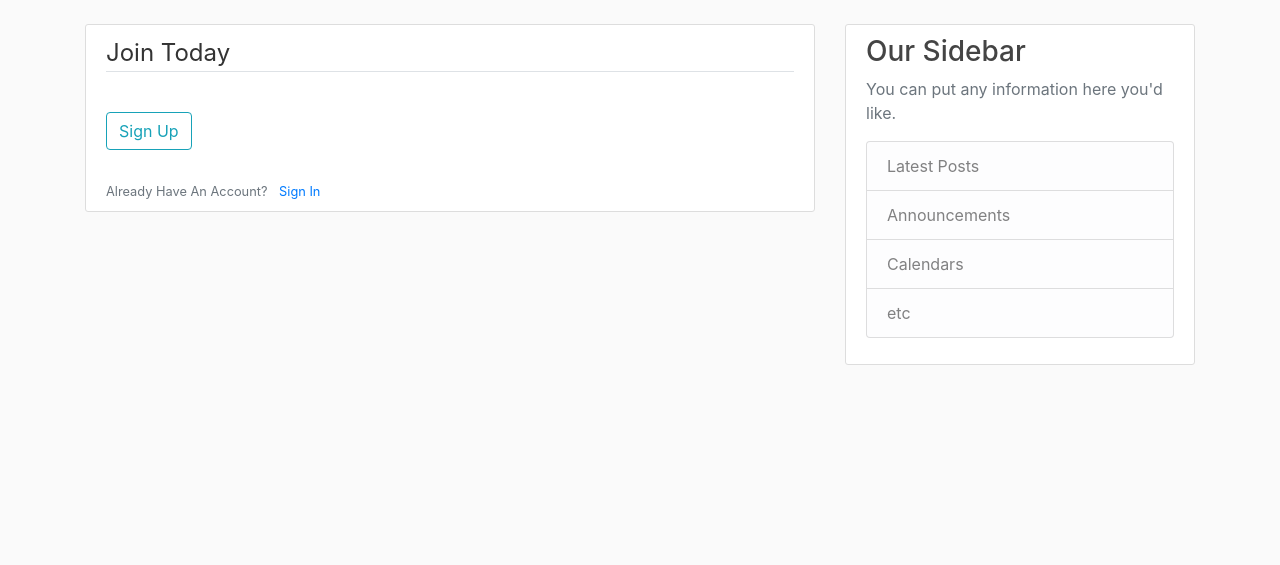
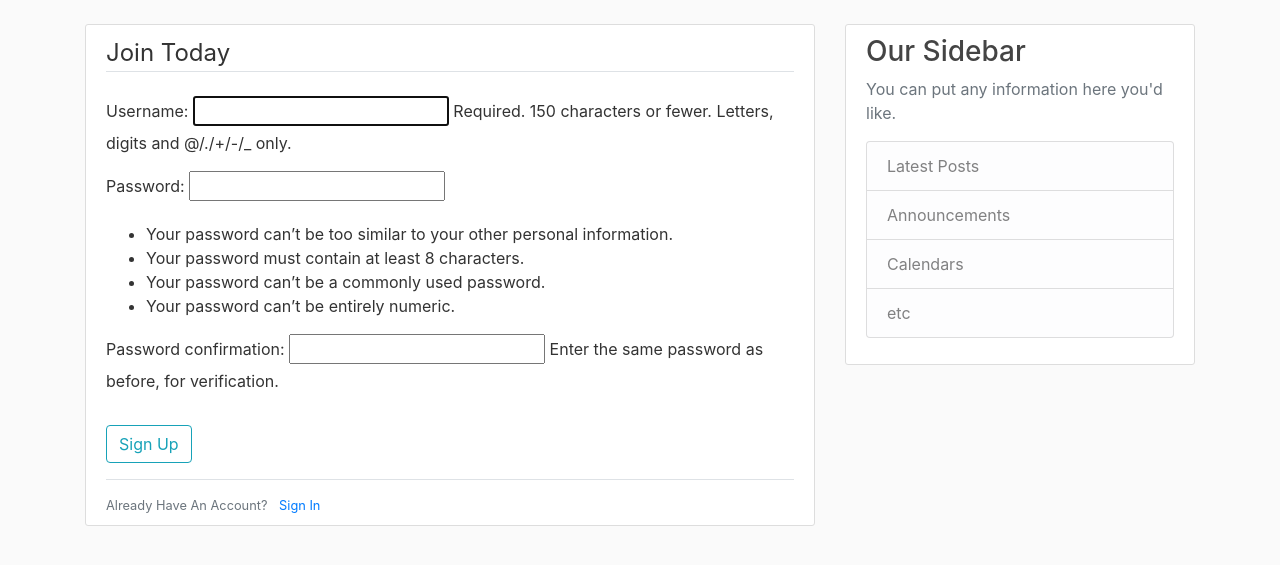
Before and after one commit to Osteribo/blogger, a Django app: page /register/ in a window 1280 px wide. Shown: the part 56-621 px from the top of the page. Run offline with Django 3.2, Linux system fonts and the light colour scheme; some libraries are stand-ins or nearby versions.

Commit message:
Update: Flash message and validation error added

```diff
--- a/blog/templates/blog/base.html
+++ b/blog/templates/blog/base.html
@@ -12,6 +12,7 @@
     <link rel="stylesheet" href="https://stackpath.bootstrapcdn.com/bootstrap/4.5.0/css/bootstrap.min.css" integrity="sha384-9aIt2nRpC12Uk9gS9baDl411NQApFmC26EwAOH8WgZl5MYYxFfc+NcPb1dKGj7Sk" crossorigin="anonymous">
 
     <link rel="stylesheet" href="{% static 'blog/main.css' %}">
+
 
     {% if title %}
         <title> Django Blog - {{ title }} </title>
@@ -47,6 +48,13 @@
     <main role="main" class="container">
         <div class="row">
           <div class="col-md-8">
+            {% if messages %}
+              {% for message in messages %}
+                <div class='alert alert-{{ message.tags }}  '>
+                  {{ message }}
+                </div>
+              {% endfor %}
+            {% endif %}
             {% block content %}{% endblock %}
           </div>
           <div class="col-md-4">
--- a/blogger/settings.py
+++ b/blogger/settings.py
@@ -31,7 +31,7 @@ ALLOWED_HOSTS = []
 # Application definition
 
 INSTALLED_APPS = [
-    'user.apps.UsersConfig',
+    'users.apps.UsersConfig',
     'blog.apps.BlogConfig',
     'django.contrib.admin',
     'django.contrib.auth',
--- a/users/templates/users/register.html
+++ b/users/templates/users/register.html
@@ -6,13 +6,13 @@
             <fieldset class="form-group">
                 <legend class="border-bottom mb-4">
                     Join Today </legend>
-                    {{ form }}
+                    {{ form.as_p }}
             </fieldset>
             <div class="form-group">
                 <button class="btn btn-outline-info" type="submit">Sign Up</button>
             </div>
         </form>
-        <div class="boder-top pt-3">
+        <div class="border-top pt-3">
             <small class="text-muted">
                 Already Have An Account? <a class="ml-2" href="#">Sign In</a>
             </small>
--- a/users/views.py
+++ b/users/views.py
@@ -1,8 +1,19 @@
-from django.shortcuts import render
+from django.shortcuts import render, redirect
 from django.contrib.auth.forms import UserCreationForm
+from django.contrib import messages
 # Create your views here.
+
 
 def register(request):
     # new users registration already provieded by django
-    form = UserCreationForm()
-    return render(request, 'users/register.html', {'from': form})
+    if request.method == 'POST':
+        form = UserCreationForm(request.POST)
+        # is imput data valid
+        if form.is_valid():
+            username = form.cleaned_data.get('username')
+            # flash message saying it was succesful
+            messages.success(request, f'Account Created For {username}!')
+            return redirect('blog-home')
+    else:
+        form = UserCreationForm()
+    return render(request, 'users/register.html', {'form': form})
```
